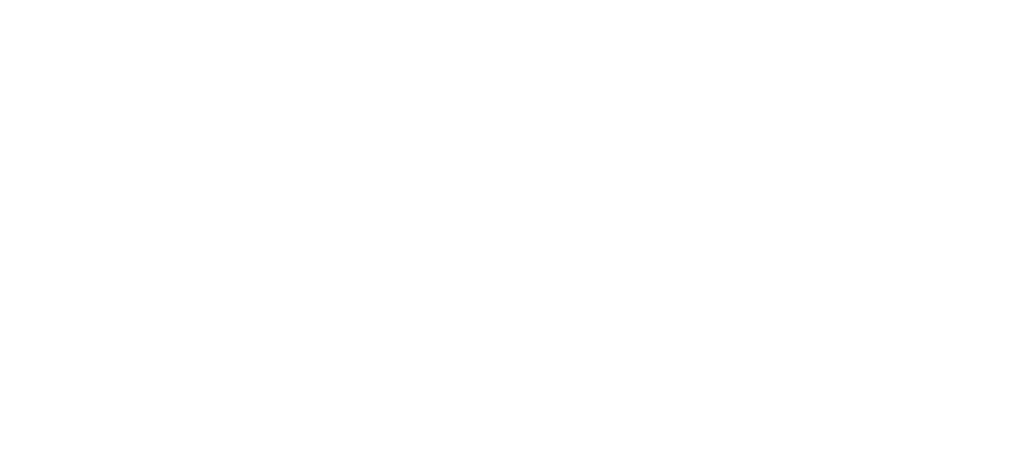
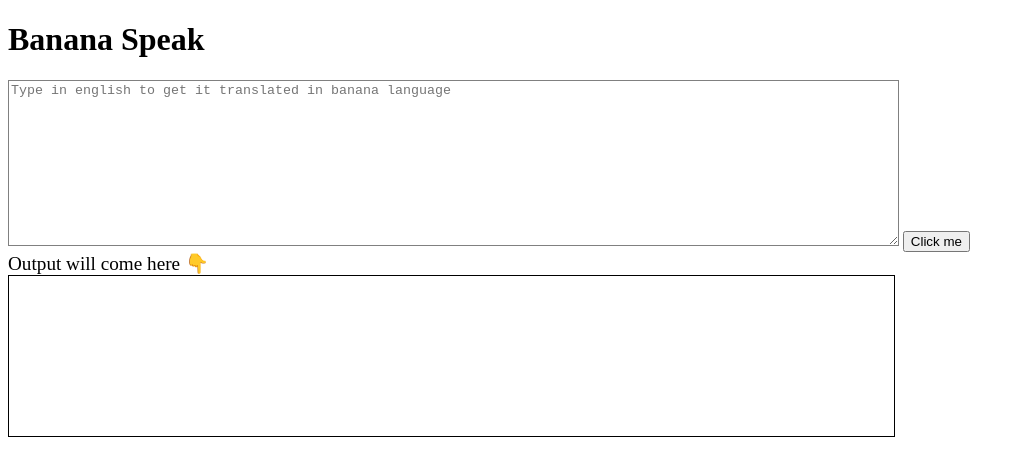
Before and after one commit to ncrptd/mark-seven-shakespeare-translator, a plain HTML site: page index.html in a window 1280 px wide. Shown: the whole page, without its empty margins (0-1025 px from the left). Drawn offline with Linux system fonts and the light colour scheme.

Commit message:
style: added input and output div

```diff
--- a/app.js
+++ b/app.js
@@ -0,0 +1,8 @@
+let btnTranslate = document.querySelector("#btn-translate");
+let userInput = document.querySelector("#user-input");
+
+btnTranslate.addEventListener("click", clickEventHandler);
+
+function clickEventHandler() {
+  console.log(userInput.value);
+}
--- a/index.html
+++ b/index.html
@@ -8,6 +8,14 @@
     <link rel="stylesheet" href="style.css" />
   </head>
   <body>
+    <h1>Banana Speak</h1>
+    <textarea
+      id="user-input"
+      placeholder="Type in english to get it translated in banana language"
+    ></textarea>
+    <button id="btn-translate">Click me</button>
+    <div style="font-size: larger">Output will come here 👇</div>
+    <div id="output"></div>
     <script src="app.js"></script>
   </body>
 </html>
--- a/style.css
+++ b/style.css
@@ -0,0 +1,11 @@
+textarea {
+  height: 20vh;
+  width: 70%;
+  border: 1px solid gray;
+}
+#output {
+  width: 70%;
+  height: 20vh;
+  border: 1px solid black;
+  padding: 3rems;
+}
```
